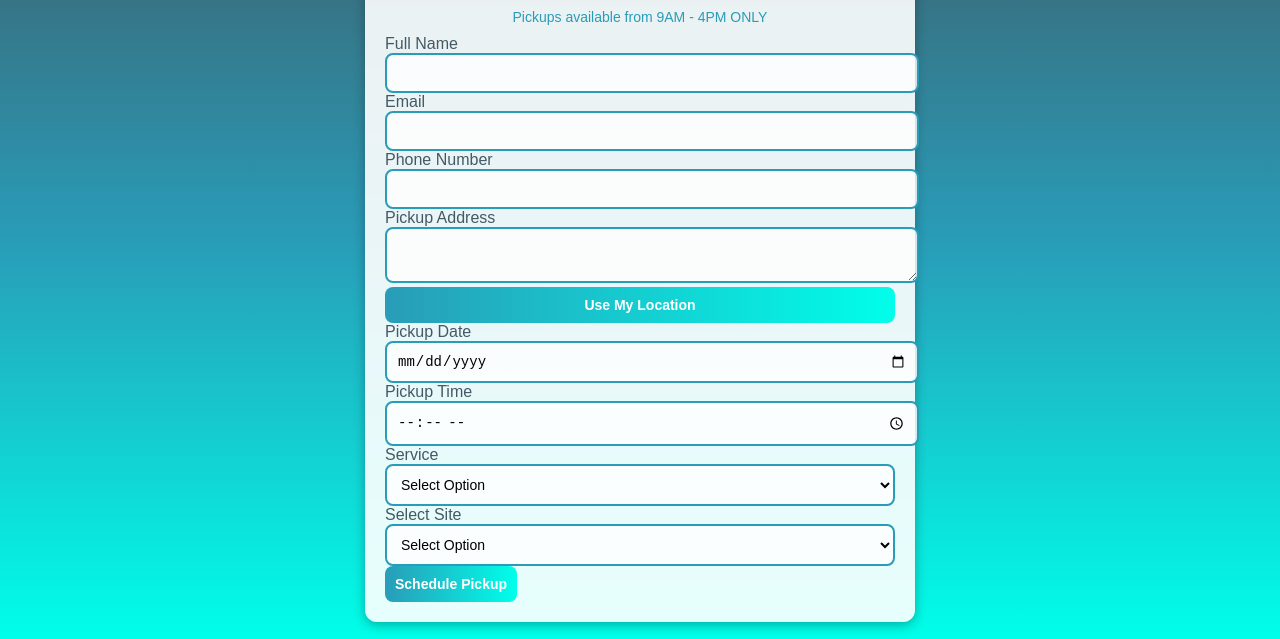
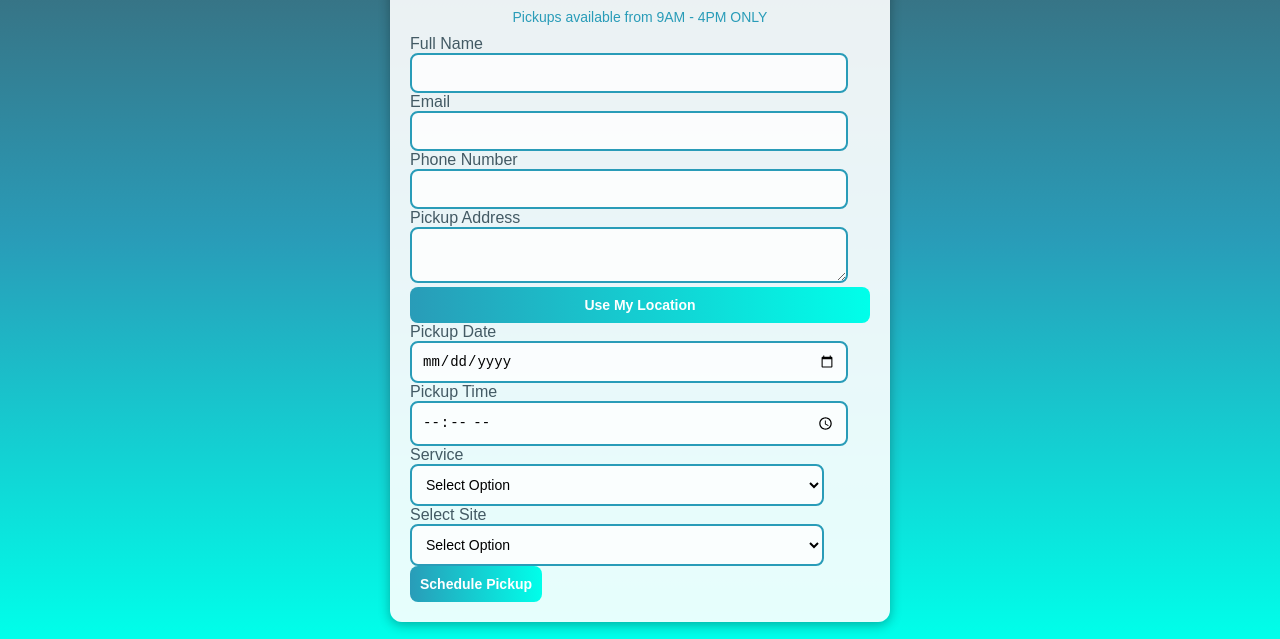
Before and after one commit to pindropzm/pindrop-html, a plain HTML site: page schedule.html in a window 1280 px wide. Shown: the part 161-800 px from the top of the page. Drawn offline with Linux system fonts and the light colour scheme.

Commit message:
text area

```diff
--- a/schedule.html
+++ b/schedule.html
@@ -22,7 +22,7 @@
         /* Container */
         .container {
             width: 90%; /* Makes container responsive */
-            max-width: 550px; /* Limit maximum width */
+            max-width: 500px; /* Limit maximum width */
             background: rgba(255, 255, 255, 0.9);
             padding: 20px;
             border-radius: 12px;
@@ -58,7 +58,7 @@
         }
 
         input, select, textarea {
-            width: 100%;
+            width: 90%;
             padding: 10px; /* Slightly more padding for touch screens */
             border: 2px solid #299cb8;
             border-radius: 8px;
```
